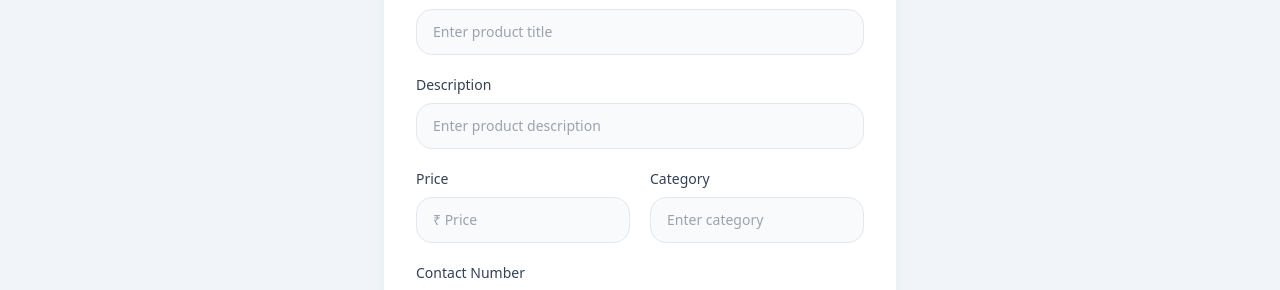
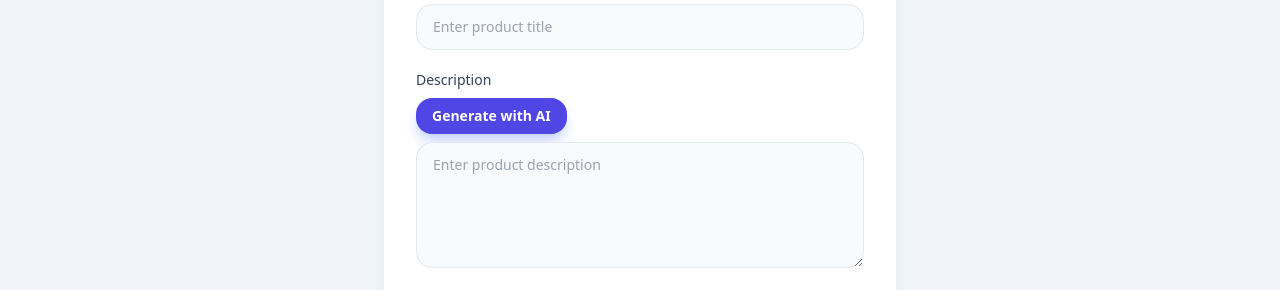
Before and after one commit to priyanka-tomar-codehub/mern-frontend, a React (Create React App) app: page /add in a window 1280 px wide. Shown: the part 297-587 px from the top of the page. Built offline with nearby package versions, Linux system fonts and the light colour scheme; no server answers; sample sign-in values are in the browser's storage.

Commit message:
Update AddProduct page

```diff
--- a/src/pages/AddProduct.js
+++ b/src/pages/AddProduct.js
@@ -12,6 +12,30 @@ function AddProduct() {
   const [category, setCategory] = useState("");
   const [phone, setPhone] = useState("");
   const [image, setImage] = useState(null);
+
+  const handleGenerateDescription = async () => {
+  if (!title.trim()) {
+    toast.error("Please enter product title first!");
+    return;
+  }
+
+  try {
+    const response = await axios.post(
+      "https://collegemarketplace.onrender.com/api/ai/generate-description",
+      {
+        title,
+        description,
+      }
+    );
+
+    setDescription(response.data.description);
+
+    toast.success("AI description generated ✨");
+  } catch (error) {
+    console.error(error);
+    toast.error("Failed to generate AI description");
+  }
+};
 
   const handleSubmit = async (e) => {
     e.preventDefault();
@@ -61,13 +85,22 @@ function AddProduct() {
           </div>
 
           <div>
-            <label htmlFor="description" className="mb-2 block text-sm font-medium text-slate-700">Description</label>
-            <input
+            <div>
+              <label htmlFor="description" className="mb-2 block text-sm font-medium text-slate-700">Description</label>
+              <button type="button"
+              onClick={handleGenerateDescription}
+              className="mb-2 rounded-2xl bg-indigo-600 px-4 py-2 text-sm font-semibold text-white shadow-lg shadow-indigo-200 transition hover:bg-indigo-700"
+              >
+              Generate with AI
+              </button>
+            </div>
+            <textarea
               id="description"
               type="text"
               placeholder="Enter product description"
               value={description}
               onChange={(e) => setDescription(e.target.value)}
+              rows="5"
               className="w-full rounded-2xl border border-slate-200 bg-slate-50 px-4 py-3 text-sm text-slate-900 outline-none transition focus:border-indigo-400 focus:ring-2 focus:ring-indigo-200"
             />
           </div>
```
